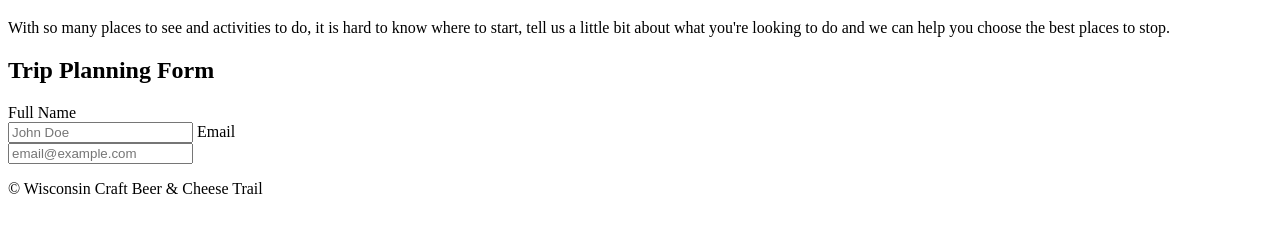
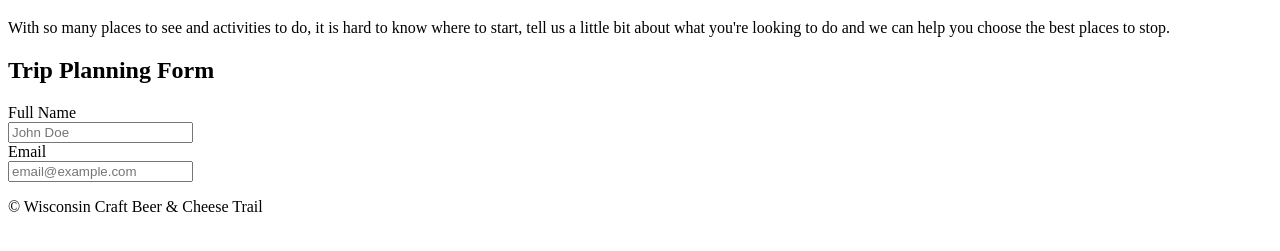
Before and after one commit to jk23-dev/Checkpoint2, a plain HTML site: page plan-your-visit.html in a window 1280 px wide. Shown: the part 175-426 px from the top of the page. Drawn offline with Linux system fonts and the light colour scheme.

Commit message:
add br element

```diff
--- a/plan-your-visit.html
+++ b/plan-your-visit.html
@@ -23,7 +23,8 @@
 					<h2>Trip Planning Form</h2>
 					<form action="#" method="post">
 						<label for="full-name">Full Name</label><br>
-						<input type="text" id="full-name" name="full-name" placeholder="John Doe" required>
+						<input type="text" id="full-name" name="full-name" placeholder="John Doe" required><br>
+
 						<label for="email">Email</label><br>
 						<input type="email" id="email" name="email" placeholder="email@example.com" required>
 					</form>
```
